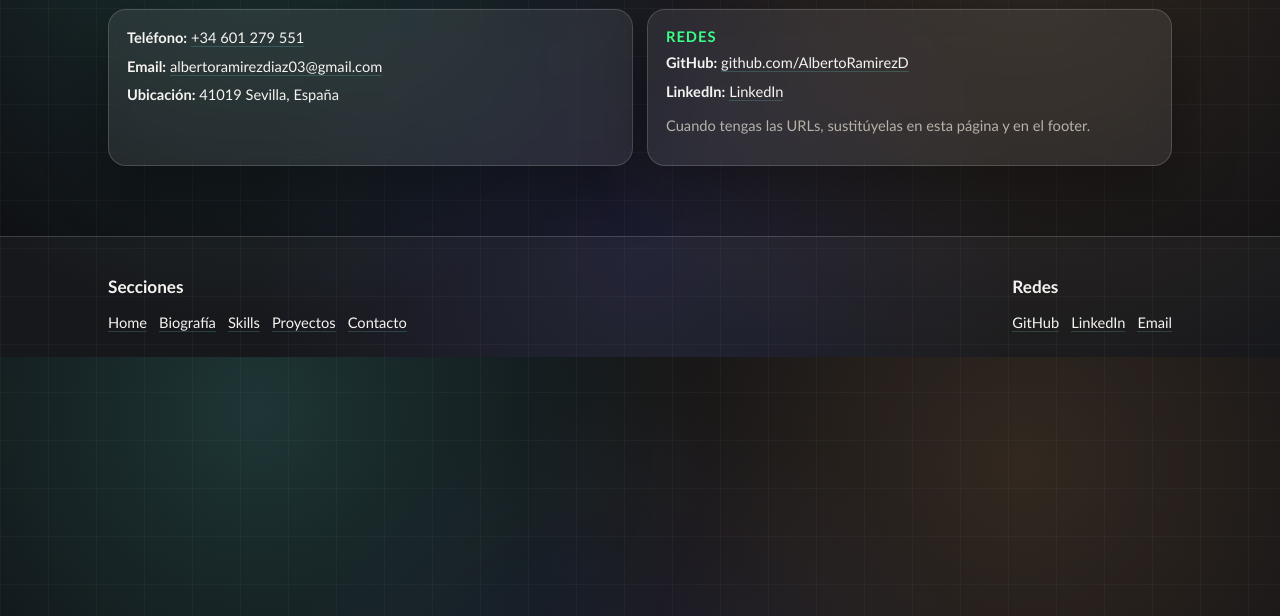
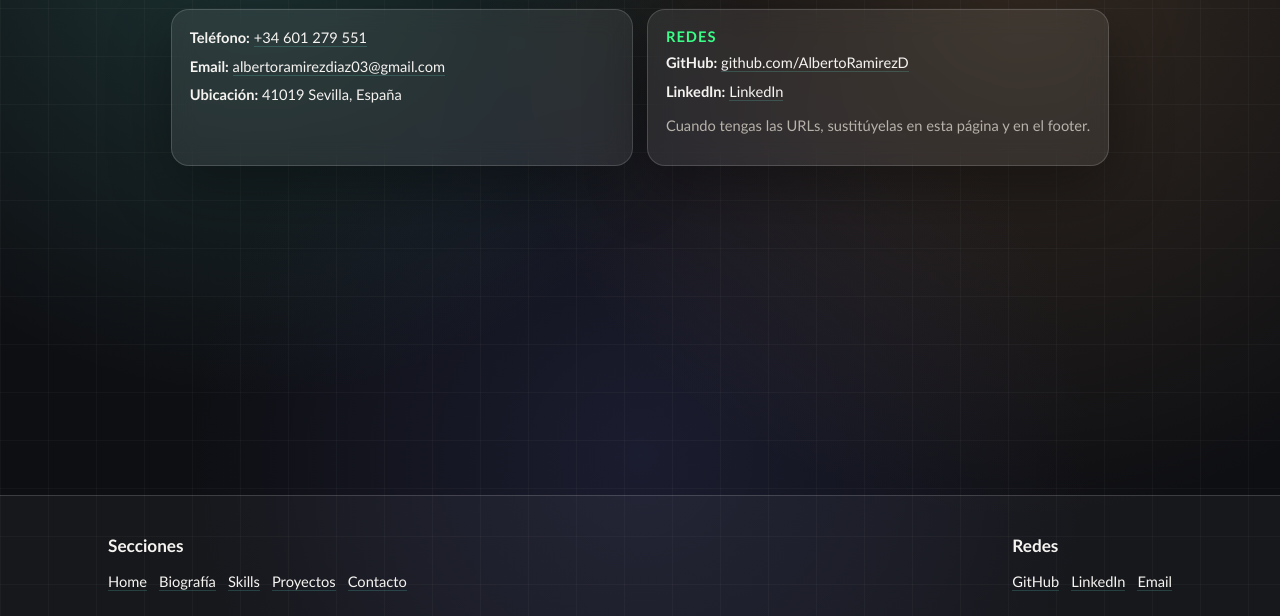
Before and after one commit to AlbertoRamirezD/DIW, a plain HTML site: page pages/contacto.html in a window 1280 px wide. Shown: the part 184-800 px from the top of the page. Drawn offline with Linux system fonts and the light colour scheme.

Commit message:
fetch footer

```diff
--- a/pages/contacto.html
+++ b/pages/contacto.html
@@ -6,7 +6,7 @@
     <title>Contacto | Alberto Ramírez Díaz</title>
     <link rel="stylesheet" href="../styles.css" />
   </head>
-  <body>
+  <body class="page-shell">
     <!-- Header principal con navegación -->
     <header class="site-header" aria-label="Cabecera principal">
       <div class="brand">
--- a/styles.css
+++ b/styles.css
@@ -40,6 +40,16 @@ body {
     radial-gradient(circle at 80% 20%, rgba(255, 184, 107, 0.15), transparent 45%),
     radial-gradient(circle at 50% 80%, rgba(120, 126, 255, 0.12), transparent 50%),
     var(--bg);
+}
+
+body.page-shell {
+  min-height: 100vh;
+  display: flex;
+  flex-direction: column;
+}
+
+body.page-shell .page {
+  flex: 1;
 }
 
 /* Textura sutil tipo grid */
```
